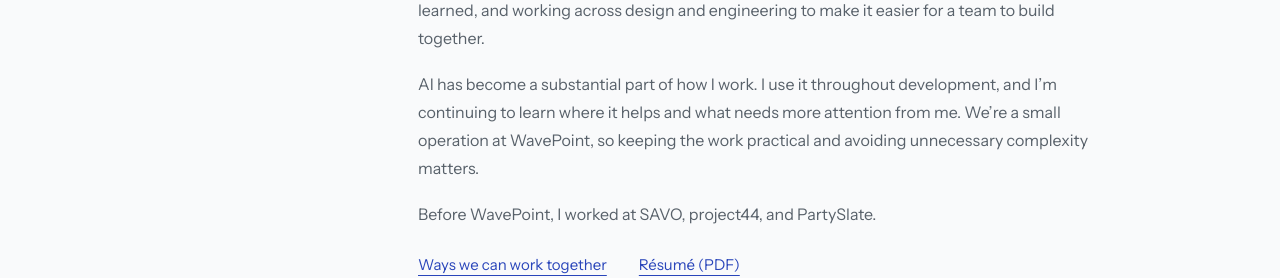
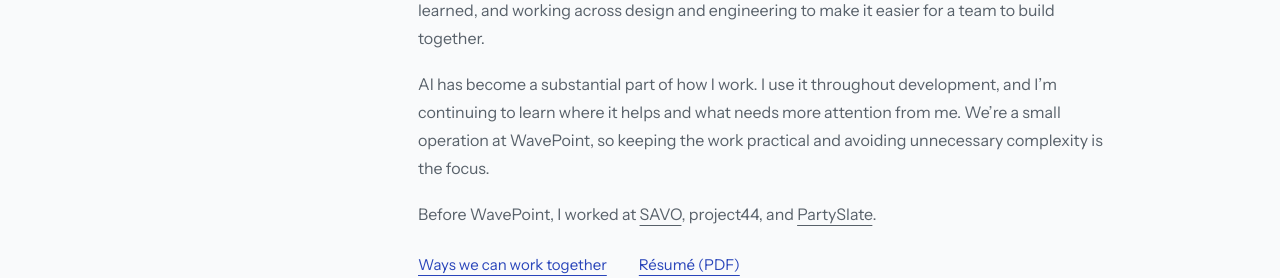
Before and after one commit to robabby/robabby, a Next.js app: page / in a window 1280 px wide. Shown: the part 2228-2506 px from the top of the page. Built offline with nearby package versions, Linux system fonts and the light colour scheme; no server answers.

Commit message:
fix(home): refine About copy and employer links (SG-1783) (#116)

```diff
--- a/app/page.tsx
+++ b/app/page.tsx
@@ -96,8 +96,8 @@ export default function Home() {
           <div className="about-copy">
             <p>A lot of my attention goes into how someone will actually use what we’re making. I’m interested in what they’re trying to do, how they think about it, and how the software could help.</p>
             <p>I also enjoy helping other engineers grow—pairing on difficult problems, sharing what I’ve learned, and working across design and engineering to make it easier for a team to build together.</p>
-            <p>AI has become a substantial part of how I work. I use it throughout development, and I’m continuing to learn where it helps and what needs more attention from me. We’re a small operation at WavePoint, so keeping the work practical and avoiding unnecessary complexity matters.</p>
-            <p>Before WavePoint, I worked at SAVO, project44, and PartySlate.</p>
+            <p>AI has become a substantial part of how I work. I use it throughout development, and I’m continuing to learn where it helps and what needs more attention from me. We’re a small operation at WavePoint, so keeping the work practical and avoiding unnecessary complexity is the focus.</p>
+            <p>Before WavePoint, I worked at <Link href="/work/savo">SAVO</Link>, project44, and <Link href="/work/partyslate">PartySlate</Link>.</p>
             <div className="about-links">
               <Link className="text-link" href="/work-with-me">Ways we can work together</Link>
               <a className="text-link" href="/resume.pdf">Résumé (PDF)</a>
```
